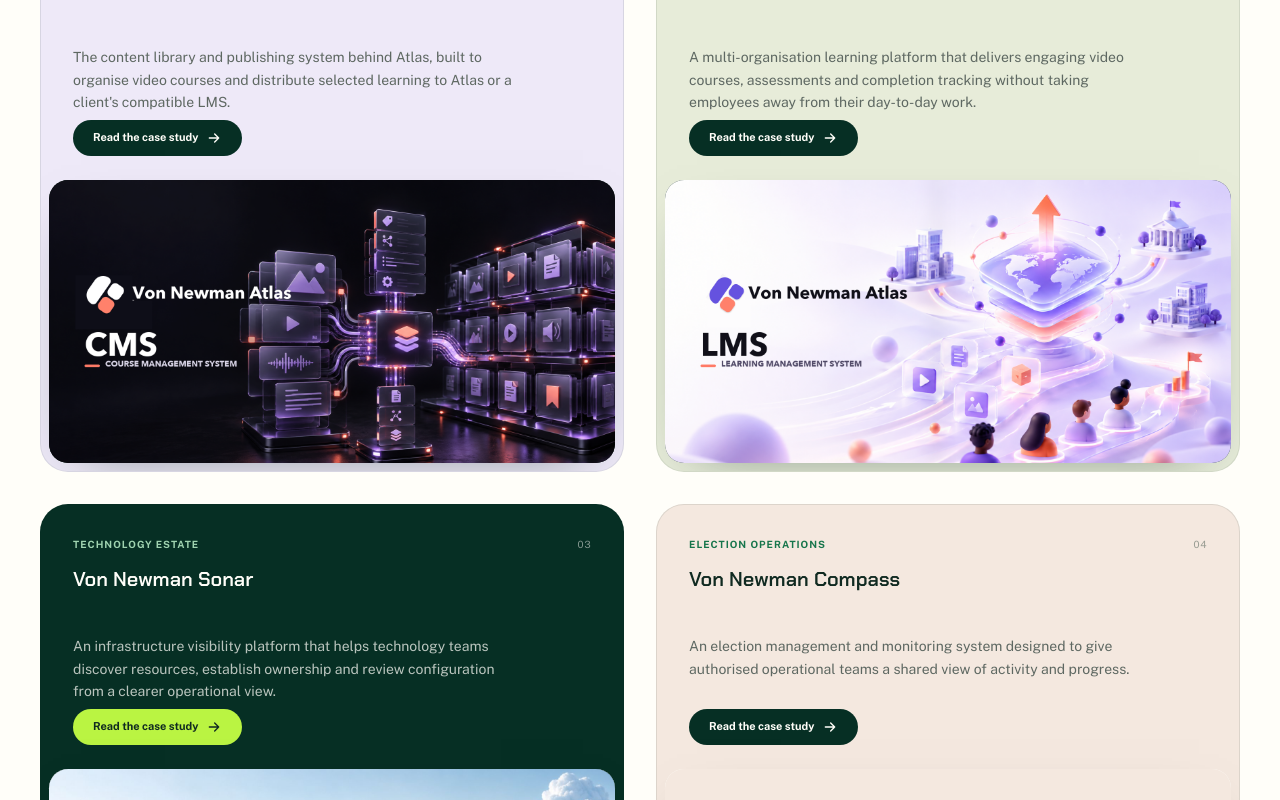
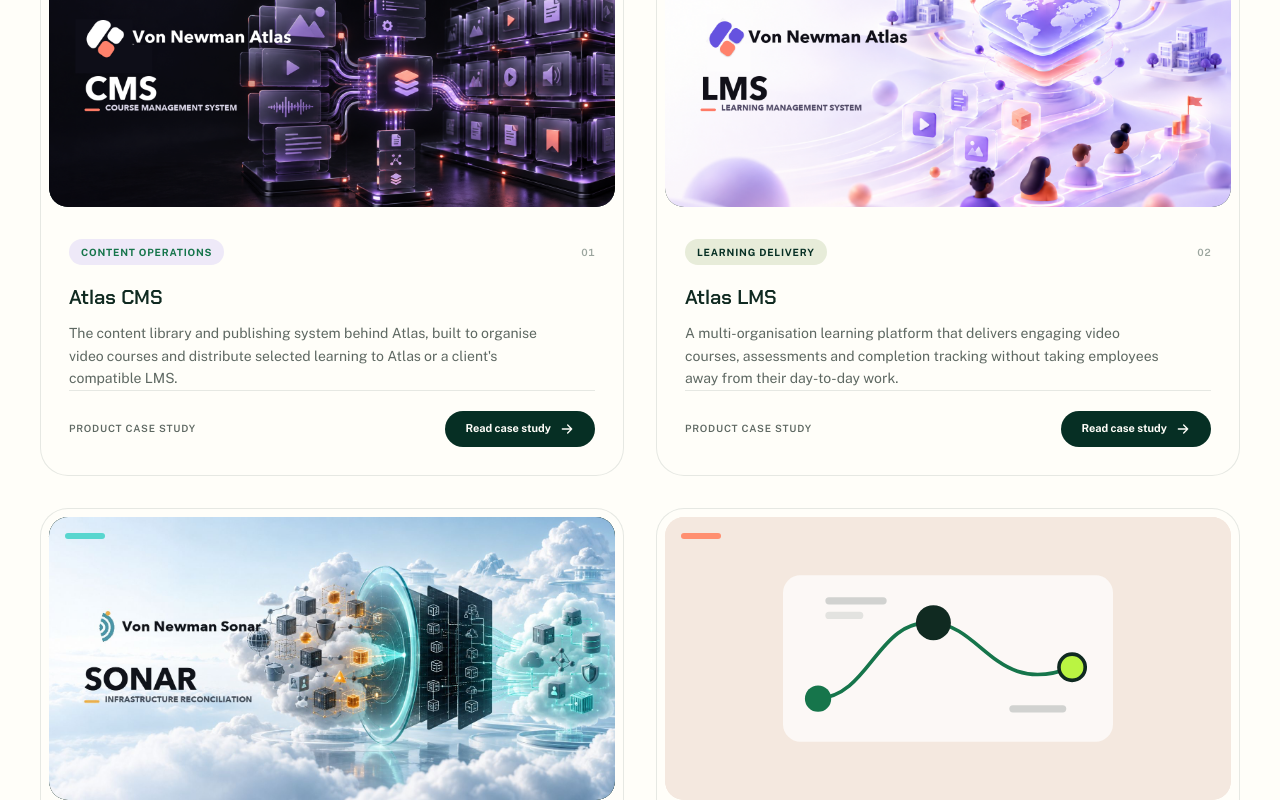
Before and after one commit to iDebugg/VonNewMan-Website, a Next.js app: page /case-studies in a window 1280 px wide. Shown: the part 1220-2020 px from the top of the page. Built offline with nearby package versions, Linux system fonts and the light colour scheme; no server answers.

Commit message:
Cse study cards

```diff
--- a/app/case-studies/page.tsx
+++ b/app/case-studies/page.tsx
@@ -10,11 +10,31 @@
 import { reveal } from "@/lib/utils/reveal";
 
 const studyTones = {
-  "atlas-cms": "bg-lilac",
-  "atlas-lms": "bg-sage",
-  compass: "bg-clay",
-  "hr-performance": "bg-sky",
-  sonar: "bg-forest text-paper",
+  "atlas-cms": {
+    media: "bg-lilac",
+    marker: "bg-violet",
+    label: "bg-lilac text-brand",
+  },
+  "atlas-lms": {
+    media: "bg-sage",
+    marker: "bg-lime",
+    label: "bg-sage text-forest",
+  },
+  compass: {
+    media: "bg-clay",
+    marker: "bg-coral",
+    label: "bg-clay text-ink",
+  },
+  "hr-performance": {
+    media: "bg-sky",
+    marker: "bg-cyan",
+    label: "bg-sky text-forest",
+  },
+  sonar: {
+    media: "bg-forest",
+    marker: "bg-cyan",
+    label: "bg-forest text-paper",
+  },
 } as const;
 
 export const metadata: Metadata = {
@@ -90,68 +110,75 @@
               </p>
             </div>
 
-            <ul className="grid list-none gap-8 pt-14 md:grid-cols-2 lg:pt-16">
-              {systems.map((system, index) => (
-                <li id={system.slug} key={system.slug} className="scroll-mt-28" {...reveal(index)}>
-                  <article
+            <ul className="grid list-none gap-7 pt-14 md:grid-cols-2 lg:gap-8 lg:pt-16">
+              {systems.map((system, index) => {
+                const tone = studyTones[system.slug];
+
+                return (
+                  <li
+                    id={system.slug}
+                    key={system.slug}
+                    className="scroll-mt-28"
+                    {...reveal(index)}
+                  >
+                    <article className="group flex h-full flex-col overflow-hidden rounded-bar border border-ink/10 bg-paper transition-[transform,box-shadow,border-color] duration-300 ease-out-quiet hover:-translate-y-1 hover:border-ink/20 hover:shadow-panel">
+                      <div
+                        className={cn("relative m-2 overflow-hidden rounded-[1.2rem]", tone.media)}
+                      >
+                        <SystemVisual
+                          system={system}
+                          className="aspect-[16/8]"
+                          imageClassName="object-center transition-transform duration-700 ease-out-quiet group-hover:scale-[1.025]"
+                        />
+                        <span
+                          aria-hidden="true"
                           className={cn(
-                      "group h-full overflow-hidden rounded-bar border border-ink/10 p-2",
-                      studyTones[system.slug],
+                            "absolute top-4 left-4 h-1.5 w-10 rounded-full",
+                            tone.marker,
                           )}
-                  >
-                    <div className="flex min-h-64 flex-col p-5 sm:p-6">
-                      <div className="flex items-start justify-between gap-4">
+                        />
+                      </div>
+
+                      <div className="flex min-h-64 flex-1 flex-col px-6 pt-5 pb-6 sm:px-7 sm:pt-6 sm:pb-7">
+                        <div className="flex items-center justify-between gap-4">
                           <p
                             className={cn(
-                            "text-caption font-bold tracking-[0.1em] uppercase",
-                            system.slug === "sonar" ? "text-mint" : "text-brand",
+                              "rounded-full px-3 py-1.5 text-caption font-bold tracking-[0.08em] uppercase",
+                              tone.label,
                             )}
                           >
                             {system.category}
                           </p>
                           <span
                             aria-hidden="true"
-                          className={cn(
-                            "text-caption tabular",
-                            system.slug === "sonar" ? "text-paper/50" : "text-ink/40",
-                          )}
+                            className="text-caption font-semibold text-ink/42 tabular"
                           >
                             {String(index + 1).padStart(2, "0")}
                           </span>
                         </div>
-                      <h3 className="mt-4 min-h-[3.75rem] font-display text-title-lg">
-                        {system.title}
-                      </h3>
-                      <p
-                        className={cn(
-                          "mt-2 line-clamp-3 max-w-[52ch] text-body",
-                          system.slug === "sonar" ? "text-paper/72" : "text-slate",
-                        )}
-                      >
+
+                        <h3 className="mt-5 font-display text-title-lg text-ink">{system.title}</h3>
+                        <p className="mt-3 line-clamp-3 max-w-[56ch] text-body text-slate">
                           {system.description}
                         </p>
+
+                        <div className="mt-auto flex items-center justify-between gap-4 border-t border-ink/10 pt-5">
+                          <span className="text-caption font-semibold tracking-[0.08em] text-slate uppercase">
+                            Product case study
+                          </span>
                           <Link
                             href={`/case-studies/${system.slug}`}
-                        className={cn(
-                          "mt-auto inline-flex w-fit items-center gap-2 rounded-full px-5 py-2.5 text-label font-bold transition-transform hover:-translate-y-0.5",
-                          system.slug === "sonar"
-                            ? "bg-lime text-ink"
-                            : "bg-forest text-paper hover:bg-brand",
-                        )}
+                            aria-label={`Read the ${system.title} case study`}
+                            className="inline-flex shrink-0 items-center gap-2 rounded-full bg-forest px-5 py-2.5 text-label font-bold text-paper transition-[background-color,transform] duration-150 hover:-translate-y-0.5 hover:bg-brand"
                           >
-                        Read the case study <ArrowRightIcon />
+                            Read case study <ArrowRightIcon />
                           </Link>
                         </div>
-                    <div className="relative overflow-hidden rounded-[1.2rem] bg-paper shadow-[0_20px_55px_-32px_rgba(16,42,33,.55)]">
-                      <SystemVisual
-                        system={system}
-                        className="aspect-[16/8]"
-                        imageClassName="transition-transform duration-700 ease-out group-hover:scale-[1.025]"
-                      />
                       </div>
                     </article>
                   </li>
-              ))}
+                );
+              })}
             </ul>
           </div>
         </section>
```
Lines whose indentation alone changed are shown as unchanged.
